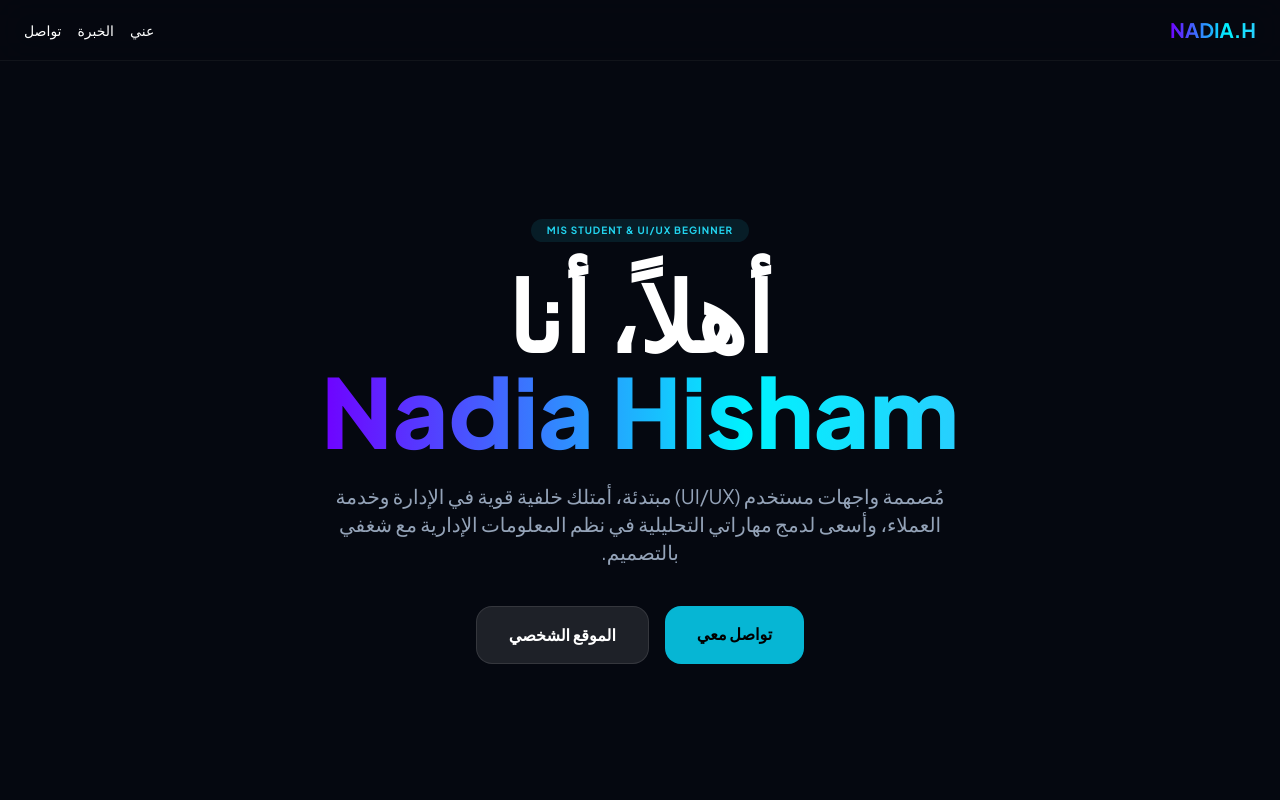
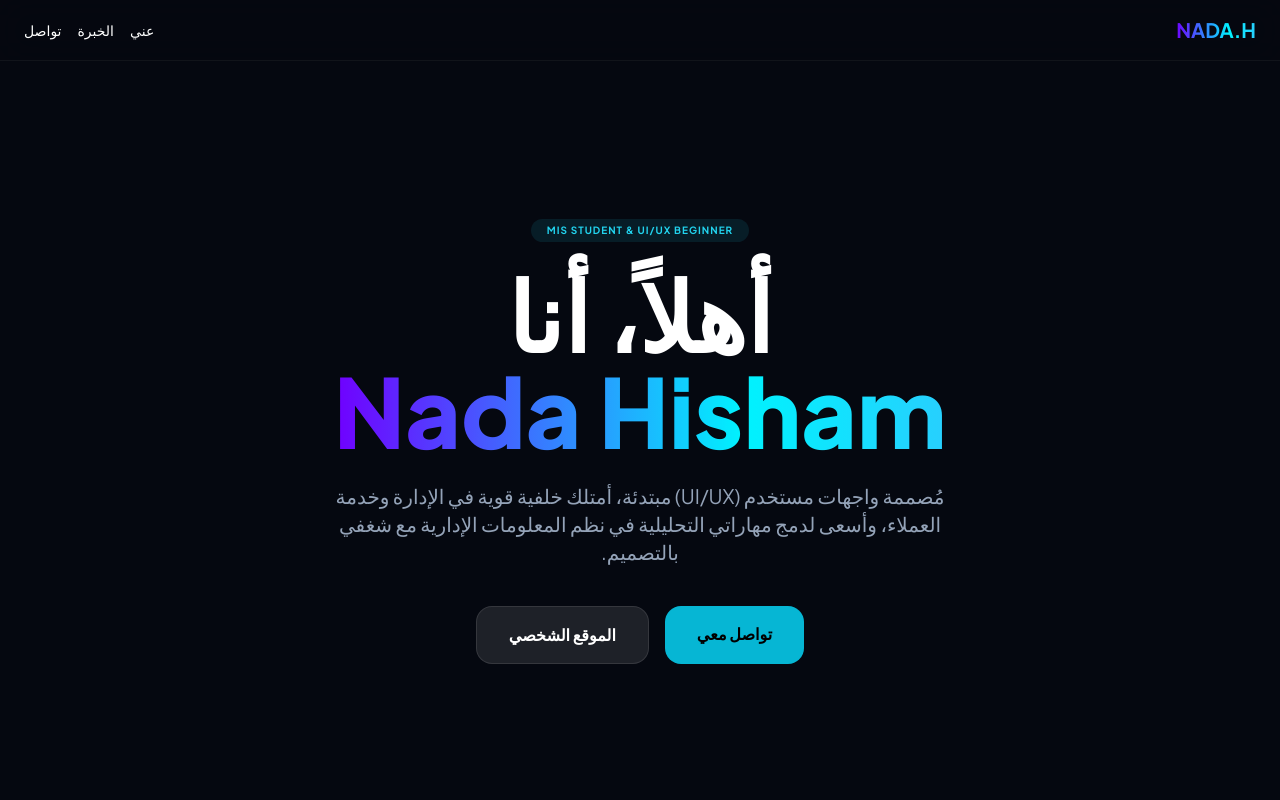
Before and after one commit to MohsenAbdelMoneim/Nadia-Hisham, a plain HTML site: page index.html in a window 1280 px wide. Shown: the top 800 px of the page. Drawn offline with nearby package versions, Linux system fonts and the light colour scheme.

Commit message:
update website design

```diff
--- a/index.html
+++ b/index.html
@@ -3,7 +3,7 @@
 <head>
     <meta charset="UTF-8">
     <meta name="viewport" content="width=device-width, initial-scale=1.0, maximum-scale=1.0, user-scalable=no">
-    <title>Nadia Hisham | Portfolio</title>
+    <title>Nada Hisham | Portfolio</title>
 
     <script src="https://cdn.tailwindcss.com"></script>
     <link rel="stylesheet" href="https://cdnjs.cloudflare.com/ajax/libs/font-awesome/6.0.0/css/all.min.css">
@@ -67,7 +67,7 @@
 
 <nav class="fixed w-full z-50 bg-[#050810]/80 backdrop-blur-lg border-b border-white/5">
     <div class="container mx-auto px-6 py-4 flex justify-between items-center">
-        <a href="#" class="text-xl font-bold neon-text">NADIA.H</a>
+        <a href="#" class="text-xl font-bold neon-text">NADA.H</a>
         <div class="flex space-x-4 space-x-reverse text-sm">
             <a href="#about" class="hover:text-cyan-400">عني</a>
             <a href="#experience" class="hover:text-cyan-400">الخبرة</a>
@@ -84,7 +84,7 @@
 
         <h1 class="text-6xl md:text-8xl font-black mb-6 leading-tight">
             أهلاً، أنا <br>
-            <span class="neon-text name-fix" id="animate-name" style="direction: ltr; display: inline-block;">Nadia Hisham</span>
+            <span class="neon-text name-fix" id="animate-name" style="direction: ltr; display: inline-block;">Nada Hisham</span>
         </h1>
 
         <p id="hero-desc" class="opacity-0 text-slate-400 text-base md:text-xl max-w-2xl mx-auto mb-10 leading-relaxed">
```
